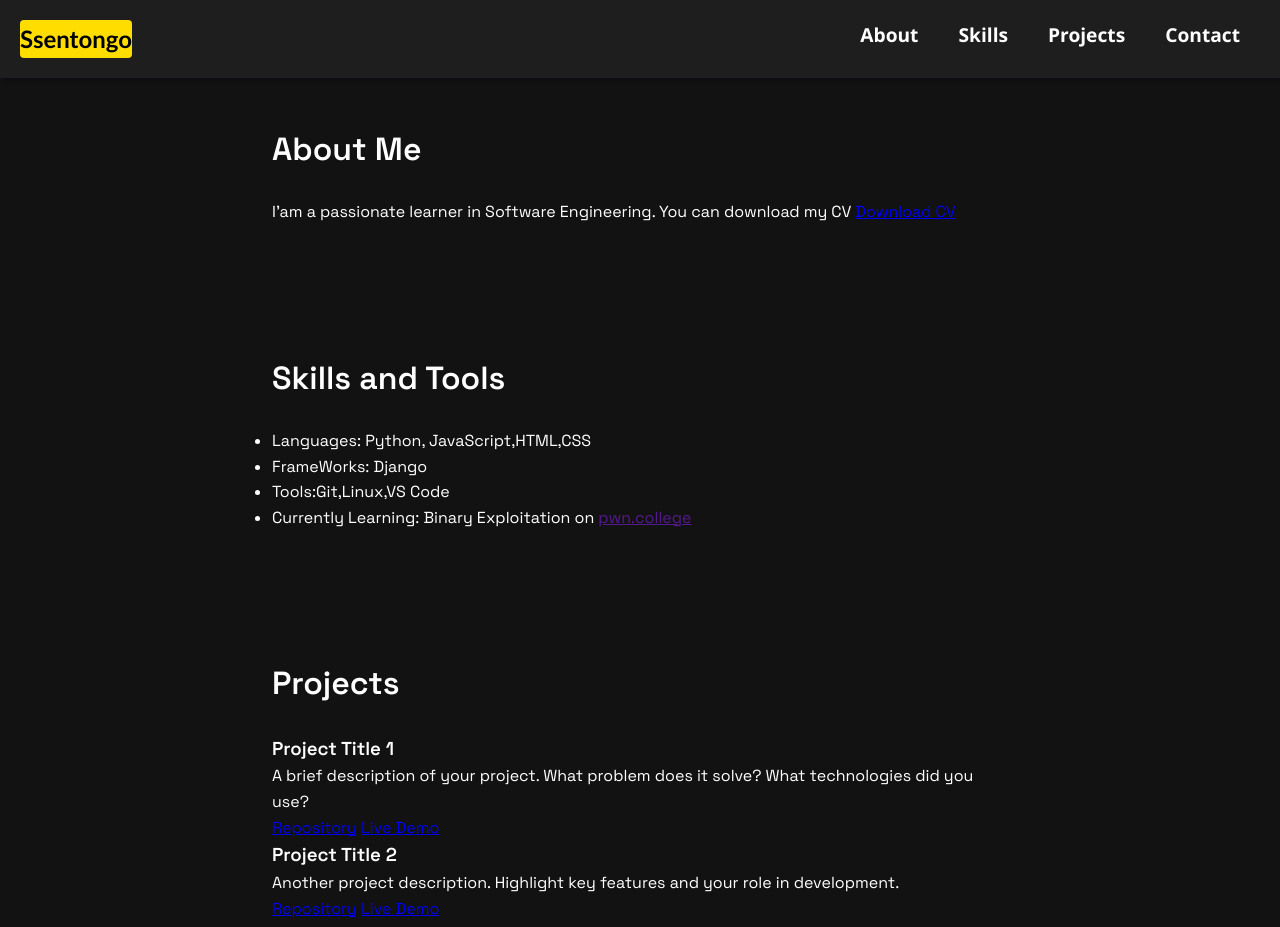
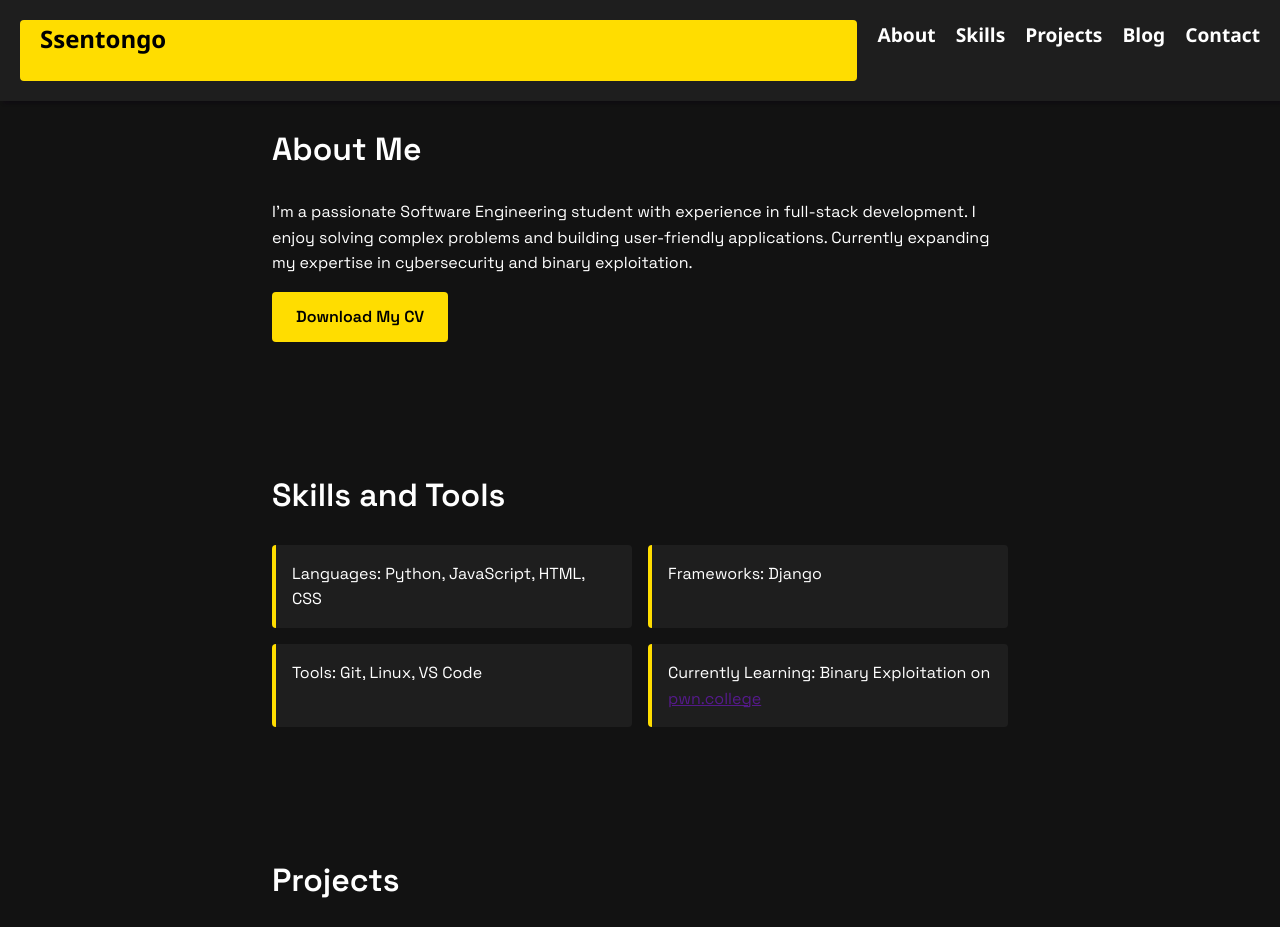
Before and after one commit to ssentongojosh/myCV, a plain HTML site: page index.html in a window 1280 px wide. Shown: the top 927 px of the page. Drawn offline with Linux system fonts and the light colour scheme.

Commit message:
refactor navigation and enhance CV styling with project and blog sections

```diff
--- a/index.html
+++ b/index.html
@@ -13,37 +13,42 @@
   <body>
     <nav>
       <div class="nav">
-        <label for="logo" class="myLogo">Ssentongo</label>
+        <a href="#" class="myLogo">Ssentongo</a>
         <ul class="links">
-          <li><a href="#About">About</a></li>
+          <li><a href="#about">About</a></li>
           <li><a href="#skills">Skills</a></li>
           <li><a href="#projects">Projects</a></li>
+          <li><a href="#blog">Blog</a></li>
           <li><a href="#contact">Contact</a></li>
         </ul>
       </div>
     </nav>
 
-    <section id="About">
+    <section id="about">
       <h2>About Me</h2>
       <p>
-        I'am a passionate learner in Software Engineering. You can download my
- CV <a href="/path/to/your/cv.pdf" download>Download CV</a>
+        I'm a passionate Software Engineering student with experience in full-stack development.
+        I enjoy solving complex problems and building user-friendly applications. Currently expanding
+        my expertise in cybersecurity and binary exploitation.
+      </p>
+      <p>
+        <a href="/path/to/your/cv.pdf" download class="cv-download">Download My CV</a>
       </p>
     </section>
 
     <section id="skills">
       <h2>Skills and Tools</h2>
       <ul>
-        <li>Languages: Python, JavaScript,HTML,CSS</li>
-        <li>FrameWorks: Django</li>
-        <li>Tools:Git,Linux,VS Code</li>
+        <li>Languages: Python, JavaScript, HTML, CSS</li>
+        <li>Frameworks: Django</li>
+        <li>Tools: Git, Linux, VS Code</li>
         <li>
           Currently Learning: Binary Exploitation on <a href="">pwn.college</a>
         </li>
       </ul>
     </section>
 
- <section id="projects">
+    <section id="projects">
       <h2>Projects</h2>
       <div class="project">
         <h3>Project Title 1</h3>
@@ -63,7 +68,6 @@
       </div>
       <!-- Add more projects as needed -->
     </section>
-
 
     <section id="blog">
       <h2>Blog</h2>
--- a/styles/styles.css
+++ b/styles/styles.css
@@ -152,6 +152,71 @@ button:hover {
   text-decoration: none;
 }
 
+/* Project and Blog styling */
+.project, .blog-post {
+  background-color: #1e1e1e;
+  padding: 1.5rem;
+  margin-bottom: 2rem;
+  border-radius: 8px;
+  border: 1px solid #333;
+}
+
+.project h3, .blog-post h3 {
+  color: var(--accent-color);
+  margin-bottom: 0.5rem;
+}
+
+.project-links {
+  margin-top: 1rem;
+}
+
+.project-links a, .blog-post a {
+  display: inline-block;
+  background-color: #333;
+  color: var(--text-color);
+  padding: 0.5rem 1rem;
+  margin-right: 0.5rem;
+  text-decoration: none;
+  border-radius: 4px;
+  transition: background-color 0.3s;
+}
+
+.project-links a:hover, .blog-post a:hover {
+  background-color: var(--accent-color);
+  color: #000;
+}
+
+.cv-download {
+  background-color: var(--accent-color);
+  color: #000;
+  padding: 0.75rem 1.5rem;
+  text-decoration: none;
+  border-radius: 4px;
+  font-weight: bold;
+  display: inline-block;
+  margin-top: 1rem;
+  transition: transform 0.2s;
+}
+
+.cv-download:hover {
+  transform: scale(1.05);
+}
+
+/* Skills list styling */
+#skills ul {
+  list-style: none;
+  display: grid;
+  grid-template-columns: repeat(auto-fit, minmax(250px, 1fr));
+  gap: 1rem;
+}
+
+#skills li {
+  background-color: #1e1e1e;
+  padding: 1rem;
+  border-radius: 4px;
+  border-left: 4px solid var(--accent-color);
+}
+
 @media (max-width: 550px) {
   .links {
     display: none;
```
